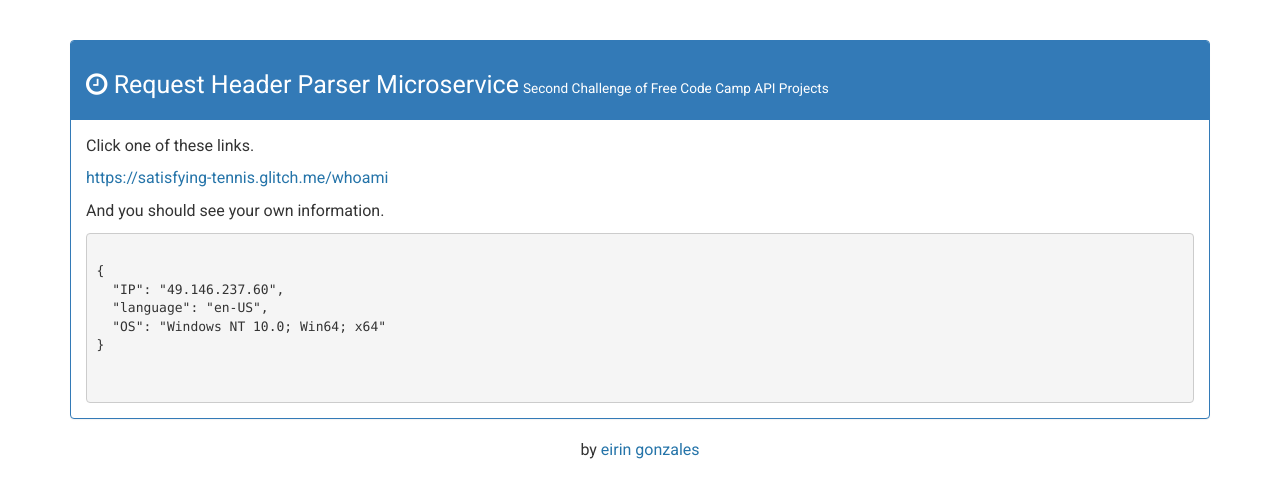
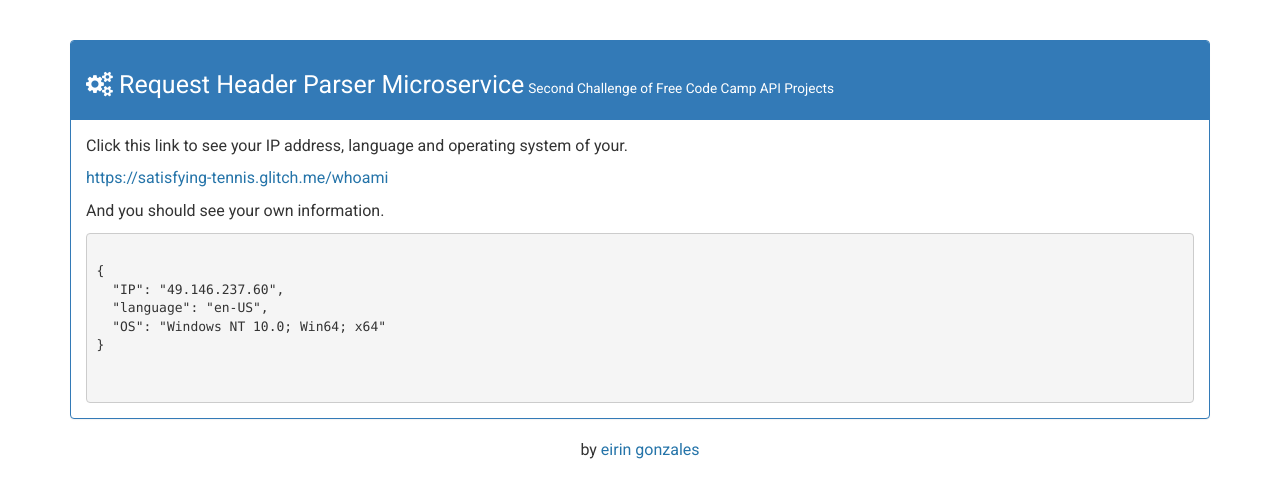
Before and after one commit to theproactivedev/header-parser, a website: page views/index.html in a window 1280 px wide. Drawn offline with nearby package versions, Linux system fonts and the light colour scheme.

Commit message:
Checkpoint

```diff
--- a/views/index.html
+++ b/views/index.html
@@ -15,14 +15,14 @@
         <div class="panel panel-primary">
           <div class="panel-heading">
             <h1>
-              <i class="fa fa-clock-o" aria-hidden="true"></i> Request Header Parser Microservice
+              <i class="fa fa-cogs" aria-hidden="true"></i> Request Header Parser Microservice
             </h1>
             <small>Second Challenge of Free Code Camp API Projects</small>
           </div>
           <div class="panel-body">
             <div class="input">
               <p>
-                Click one of these links.
+                Click this link to see your IP address, language and operating system of your.
               </p>
               <p>
                 <a href="https://satisfying-tennis.glitch.me/whoami" target="_blank">https://satisfying-tennis.glitch.me/whoami</a>
```
Also changed, not shown: README.md.
